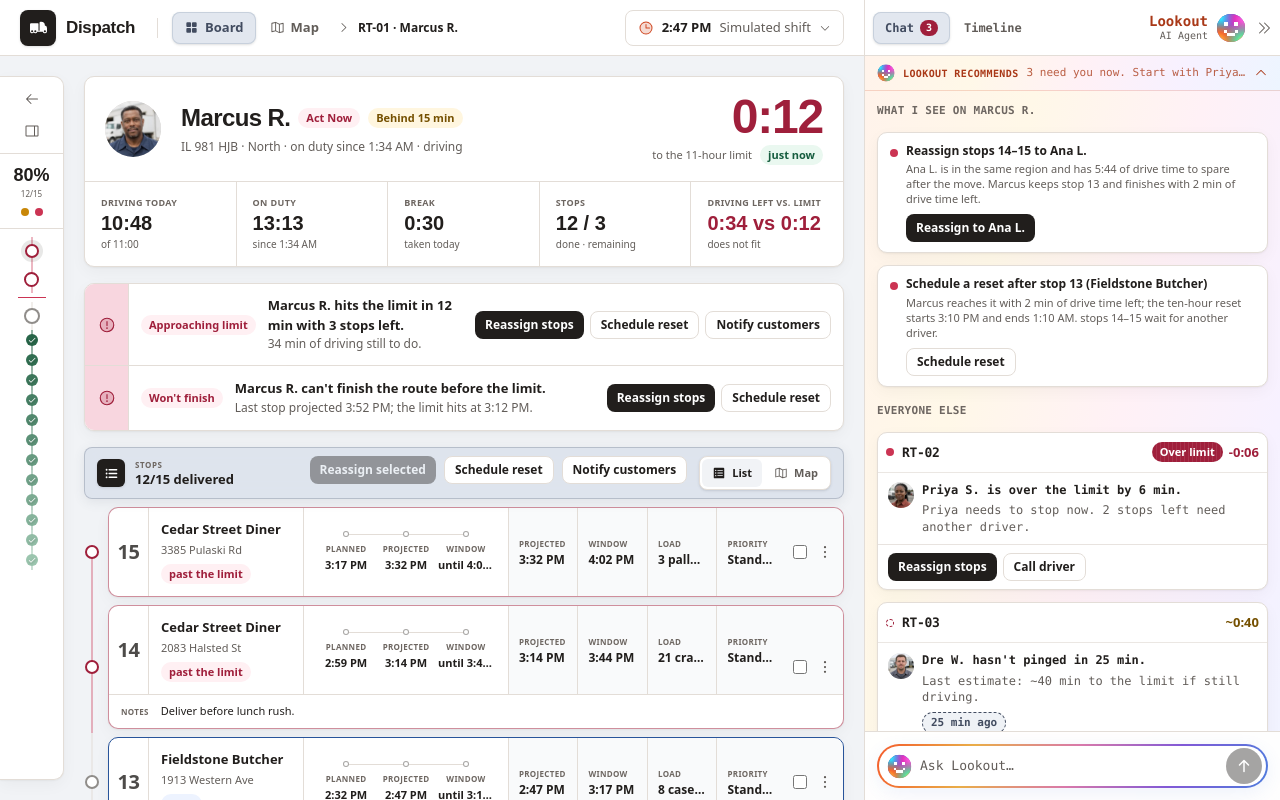
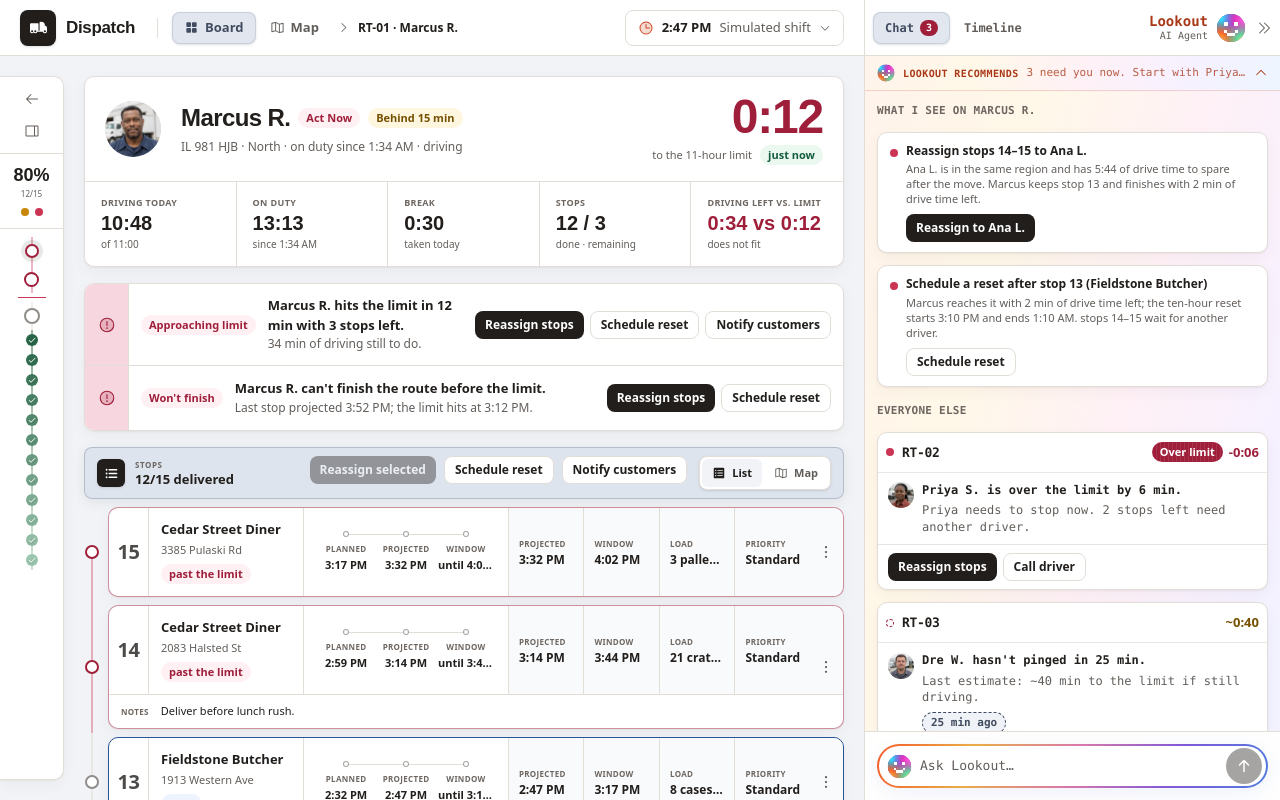
Before and after one commit to davekeller/dispatcher-dashboard, a React (Vite) app: page /routes/drv-01 in a window 1280 px wide. Built offline with nearby package versions, Linux system fonts and the light colour scheme.

Commit message:
Select route stops by row

```diff
--- a/src/views/route/RouteFilePage.tsx
+++ b/src/views/route/RouteFilePage.tsx
@@ -1,5 +1,5 @@
 import { ListBullets, MapTrifold } from '@phosphor-icons/react'
-import { lazy, Suspense, useEffect, useMemo, useState } from 'react'
+import { lazy, Suspense, useEffect, useMemo, useRef, useState } from 'react'
 import { Link, useParams, useSearchParams } from 'react-router'
 import { useActions } from '../../actions/ActionContext'
 import { stopsPastLimit } from '../../store/actions'
@@ -14,6 +14,7 @@ import DriverCard from './DriverCard'
 import StaleBanner from './StaleBanner'
 import RouteRail from './RouteRail'
 import StopReceipt from './StopReceipt'
+import { nextStopSelection } from './stopSelection'
 
 // Leaflet and its stylesheet load only when someone opens the map; the board never pays for them.
 const RouteMap = lazy(() => import('./map/RouteMap'))
@@ -30,6 +31,7 @@ export default function RouteFilePage() {
   const { setFocus } = useLookout()
   const { open } = useActions()
   const [selected, setSelected] = useState<string[]>([])
+  const selectionAnchor = useRef<string | null>(null)
   const [railCollapsed, setRailCollapsed] = useState(true)
   const [params, setParams] = useSearchParams()
   const mode: StopsMode = params.get('view') === 'map' ? 'map' : 'list'
@@ -47,7 +49,10 @@ export default function RouteFilePage() {
     setFocus(driverId)
     return () => setFocus(null)
   }, [driverId, setFocus])
-  useEffect(() => setSelected([]), [driverId])
+  useEffect(() => {
+    setSelected([])
+    selectionAnchor.current = null
+  }, [driverId])
   useEffect(() => setSelectedStop(null), [driverId])
   useEffect(() => setRailCollapsed(true), [driverId])
 
@@ -61,7 +66,15 @@ export default function RouteFilePage() {
 
   const stale = view.staleness !== 'fresh'
   const staleReason = stale ? 'Position unknown. This action is disabled until the truck reports in.' : undefined
-  const toggle = (id: string) => setSelected((s) => (s.includes(id) ? s.filter((x) => x !== id) : [...s, id]))
+  const selectableStopIds = [...view.route.stops]
+    .reverse()
+    .filter((stop) => stop.status === 'pending' || stop.status === 'unassigned')
+    .map((stop) => stop.id)
+  const selectStop = (id: string, extendRange: boolean) => {
+    const anchor = selectionAnchor.current
+    setSelected((current) => nextStopSelection(current, selectableStopIds, id, anchor, extendRange))
+    if (!extendRange || anchor === null) selectionAnchor.current = id
+  }
   const pastLimitIds = new Set(stopsPastLimit(view))
   // On the map the rail's selection is the page's; it starts on the next stop, like the rail does when reading.
   const mapSelection = selectedStop ?? view.next?.id ?? null
@@ -109,7 +122,7 @@ export default function RouteFilePage() {
             <ol className="flex flex-col gap-2">
               {[...view.route.stops].reverse().map((s) => (
                 <li key={s.id} id={`stop-${s.id}`} className="scroll-mt-16">
-                  <StopReceipt stop={s} delivery={deliveryById.get(s.deliveryId)} view={view} selected={selected.includes(s.id)} onToggle={() => toggle(s.id)} pastLimit={pastLimitIds.has(s.id)} />
+                  <StopReceipt stop={s} delivery={deliveryById.get(s.deliveryId)} view={view} selected={selected.includes(s.id)} onSelect={(extendRange) => selectStop(s.id, extendRange)} pastLimit={pastLimitIds.has(s.id)} />
                 </li>
               ))}
             </ol>
--- a/src/views/route/StopActionsMenu.tsx
+++ b/src/views/route/StopActionsMenu.tsx
@@ -1,5 +1,4 @@
 import { ArrowsLeftRight, DotsThreeVertical, NotePencil, Prohibit } from '@phosphor-icons/react'
-import type { ReactNode } from 'react'
 import { useEffect, useRef, useState } from 'react'
 import { createPortal } from 'react-dom'
 import { useActions } from '../../actions/ActionContext'
@@ -11,7 +10,7 @@ import Modal from '../../ui/Modal'
 
 type Dialog = 'note' | 'cancel' | null
 
-export default function StopActionsMenu({ stop, view, customer, selectionControl }: { stop: Stop; view: DriverView; customer: string; selectionControl?: ReactNode }) {
+export default function StopActionsMenu({ stop, view, customer }: { stop: Stop; view: DriverView; customer: string }) {
   const { open: openAction } = useActions()
   const updateStopNote = useStore((state) => state.updateStopNote)
   const cancelStop = useStore((state) => state.cancelStop)
@@ -64,9 +63,7 @@ export default function StopActionsMenu({ stop, view, customer, selectionControl
 
   return (
     <>
-      {/* Selection sits left of the menu: pick, then act. */}
-      <div className="absolute right-1.5 top-1.5 z-20 flex items-center gap-1.5 lg:top-1/2 lg:-translate-y-1/2">
-        {selectionControl}
+      <div className="absolute right-1.5 top-1.5 z-20 flex items-center lg:top-1/2 lg:-translate-y-1/2">
         <button ref={buttonRef} type="button" onClick={toggleMenu} aria-haspopup="menu" aria-expanded={open} aria-label={`More actions for stop ${stop.seq}, ${customer}`} title="More stop actions" className="flex h-8 w-6 items-center justify-center rounded-control text-muted transition hover:bg-well hover:text-ink focus:outline-none focus-visible:ring-2 focus-visible:ring-ink/15">
           <DotsThreeVertical size={18} weight="bold" />
         </button>
--- a/src/views/route/StopReceipt.tsx
+++ b/src/views/route/StopReceipt.tsx
@@ -35,7 +35,7 @@ function stopOutcome(stop: Stop): string {
 
 /** A receipt follows the same file pattern as the surrounding route: identity first,
  * a small horizontal event track second, then a compact one-row fact grid. */
-export default function StopReceipt({ stop, delivery, view, selected, onToggle, pastLimit = false }: { stop: Stop; delivery: Delivery | undefined; view: DriverView; selected: boolean; onToggle: () => void; pastLimit?: boolean }) {
+export default function StopReceipt({ stop, delivery, view, selected, onSelect, pastLimit = false }: { stop: Stop; delivery: Delivery | undefined; view: DriverView; selected: boolean; onSelect: (extendRange: boolean) => void; pastLimit?: boolean }) {
   const isNext = view.next?.id === stop.id
   const pending = stop.status === 'pending'
   const eta = pending ? projectedEta(stop, view.driftMin) : undefined
@@ -94,7 +94,20 @@ export default function StopReceipt({ stop, delivery, view, selected, onToggle,
         <span aria-hidden="true" className={`pointer-events-none absolute left-1/2 w-px -translate-x-1/2 ${timelineTone} ${firstStop ? 'top-1/2' : '-top-1'} ${lastStop ? 'bottom-1/2' : '-bottom-1'}`} style={timelineStyle} />
         <StopStatusMarker stop={stop} pastLimit={pastLimit} late={pastWindow} className="h-3.5 w-3.5" style={timelineStyle} />
       </div>
-      <article className={`relative grid overflow-hidden rounded-card border bg-panel shadow-card lg:grid-cols-[2.5rem_minmax(8.75rem,0.72fr)_minmax(9.75rem,0.95fr)_minmax(16rem,1.55fr)] ${isNext ? 'border-break' : pastLimit || pastWindow ? 'border-act-now/50' : 'border-line'} ${stop.status === 'unassigned' ? 'border-dashed' : ''}`}>
+      <div className="relative">
+        <article
+          role={selectable ? 'checkbox' : undefined}
+          aria-checked={selectable ? selected : undefined}
+          aria-label={selectable ? `${selected ? 'Deselect' : 'Select'} stop ${stop.seq}, ${delivery?.customer ?? stop.deliveryId}` : undefined}
+          tabIndex={selectable ? 0 : undefined}
+          onClick={selectable ? (event) => onSelect(event.shiftKey) : undefined}
+          onKeyDown={selectable ? (event) => {
+            if (event.key !== 'Enter' && event.key !== ' ') return
+            event.preventDefault()
+            onSelect(event.shiftKey)
+          } : undefined}
+          className={`relative grid overflow-hidden rounded-card border shadow-card transition-colors lg:grid-cols-[2.5rem_minmax(8.75rem,0.72fr)_minmax(9.75rem,0.95fr)_minmax(16rem,1.55fr)] ${isNext ? 'border-break' : pastLimit || pastWindow ? 'border-act-now/50' : 'border-line'} ${stop.status === 'unassigned' ? 'border-dashed' : ''} ${selected ? 'bg-nav-selected ring-1 ring-inset ring-nav-selected-line' : 'bg-panel'} ${selectable ? 'cursor-pointer hover:bg-nav-selected/45 focus-visible:outline-none focus-visible:ring-2 focus-visible:ring-nav-selected-line focus-visible:ring-offset-2' : ''}`}
+        >
         <div className="flex min-h-16 items-center justify-center border-b border-line px-1 lg:min-h-0 lg:border-b-0 lg:border-r">
           <span className="tnum min-w-0 text-center text-xl font-semibold leading-none tracking-[-0.025em] text-ink/80">{stop.seq}</span>
         </div>
@@ -122,7 +135,7 @@ export default function StopReceipt({ stop, delivery, view, selected, onToggle,
           </ol>
         </div>
 
-        <dl className={`grid grid-cols-4 bg-board/45 ${selectable ? 'pr-14' : 'pr-8'}`}>
+        <dl className={`grid grid-cols-4 pr-8 ${selected ? 'bg-nav-selected/70' : 'bg-board/45'}`}>
           {facts.map((fact, index) => (
             <div key={fact.label} className={`flex min-w-0 flex-col justify-center px-2.5 py-3 ${index < facts.length - 1 ? 'border-r border-line' : ''}`}>
               <dt className="truncate text-[8px] font-semibold uppercase tracking-[0.04em] text-label" title={fact.label}>{fact.label}</dt>
@@ -145,13 +158,9 @@ export default function StopReceipt({ stop, delivery, view, selected, onToggle,
             </span>
           </div>
         )}
-        <StopActionsMenu
-          stop={stop}
-          view={view}
-          customer={delivery?.customer ?? stop.deliveryId}
-          selectionControl={selectable ? <input type="checkbox" checked={selected} onChange={onToggle} aria-label={`Select stop ${stop.seq} to reassign`} className="h-3.5 w-3.5 shrink-0 accent-ink" /> : undefined}
-        />
-      </article>
+        </article>
+        <StopActionsMenu stop={stop} view={view} customer={delivery?.customer ?? stop.deliveryId} />
+      </div>
     </div>
   )
 }
--- /dev/null
+++ b/src/views/route/stopSelection.ts
@@ -0,0 +1,25 @@
+/** Return the next batch selection for the route's visible stop order.
+ * A plain row click keeps checkbox-like toggle behavior; Shift-click adds the
+ * inclusive range from the last plain-click anchor. */
+export function nextStopSelection(
+  current: readonly string[],
+  orderedSelectableIds: readonly string[],
+  stopId: string,
+  anchorId: string | null,
+  extendRange: boolean,
+): string[] {
+  if (extendRange && anchorId !== null) {
+    const anchorIndex = orderedSelectableIds.indexOf(anchorId)
+    const stopIndex = orderedSelectableIds.indexOf(stopId)
+    if (anchorIndex >= 0 && stopIndex >= 0) {
+      const start = Math.min(anchorIndex, stopIndex)
+      const end = Math.max(anchorIndex, stopIndex)
+      const selected = new Set([...current, ...orderedSelectableIds.slice(start, end + 1)])
+      return orderedSelectableIds.filter((id) => selected.has(id))
+    }
+  }
+
+  return current.includes(stopId)
+    ? current.filter((id) => id !== stopId)
+    : [...current, stopId]
+}
```
Also changed, not shown: 4 other files (tests, documents, lock files or other folders).
